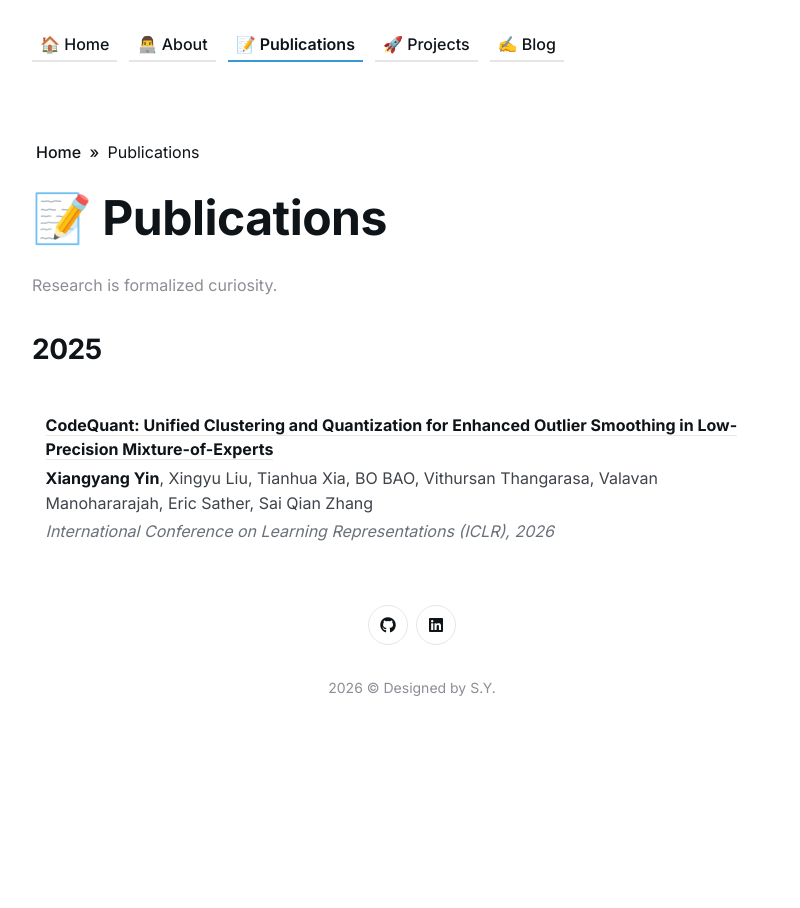
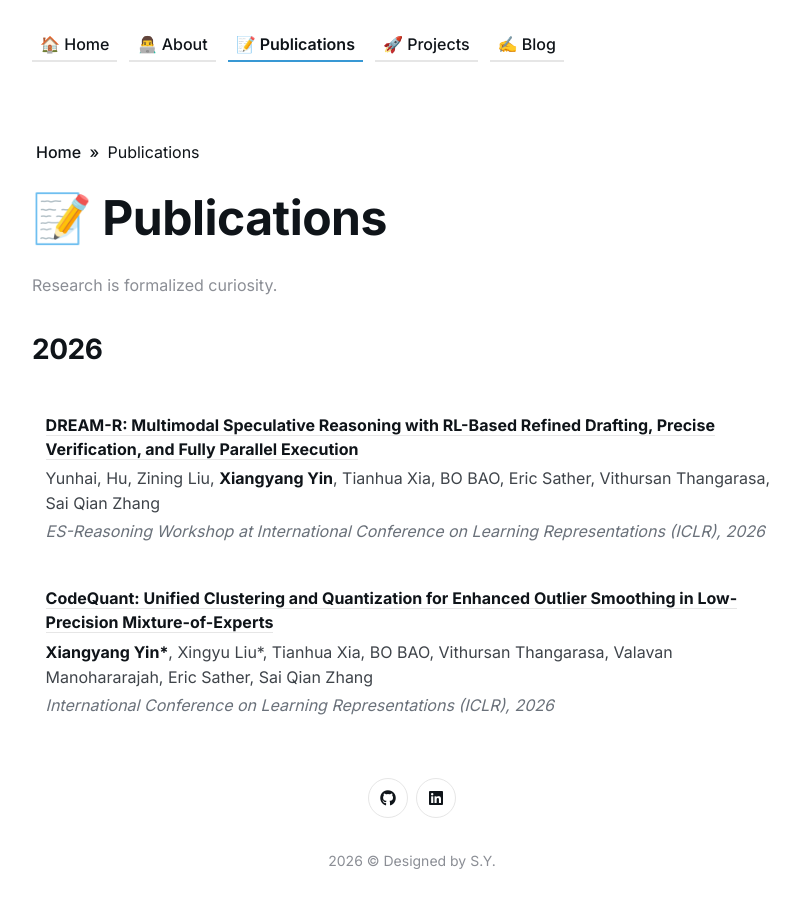
Before and after one commit to shawnyin128/shawnyin128.github.io, a Jekyll site: the page built from _pages/publication.md, in a window 1280 px wide, cut to the strip 324-1245 px from the top of the page. Shown: the top 908 px of the strip, without its empty margins (228-1028 px from the left). Built offline with Jekyll 4.4.1, drawn with Linux system fonts in a browser that asks for light colours; before the commit the page ends 1071 px from its top, so only the background shows below that.

```diff
--- a/_data/settings.yml
+++ b/_data/settings.yml
@@ -65,6 +65,8 @@ testimonials:
   testimonials_description:
 
 testimonial_items:
+  - name: "Mar 2026"
+    content: "A speculative reasoning paper (DREAM-R) I contribute has been accepted by ES-Reasoning Workshop @ ICLR 2026"
   - name: "Jan 2026"
     content: "My paper CodeQuant has been accepted by ICLR 2026!"
   - name: "May 2025"
--- a/_pages/publication.md
+++ b/_pages/publication.md
@@ -7,21 +7,35 @@ image:
 page_cover: '/images/header/pub_cover.jpg'
 ---
 
-## **2025**
+## **2026**
 <div class="publications-grid">
 
-  <div class="publication-card">
-    <div class="publication-title">
-      <a href="">
-        <strong>CodeQuant: Unified Clustering and Quantization for Enhanced Outlier Smoothing in Low-Precision Mixture-of-Experts</strong>
-      </a>
-    </div>
-    <div class="publication-authors">
-      <strong>Xiangyang Yin</strong>, Xingyu Liu, Tianhua Xia, BO BAO, Vithursan Thangarasa, Valavan Manohararajah, Eric Sather, Sai Qian Zhang
-    </div>
-    <div class="publication-conference">
-      International Conference on Learning Representations (ICLR), 2026
-    </div>
-  </div>
+<div class="publication-card">
+<div class="publication-title">
+  <a href="">
+    <strong>DREAM-R: Multimodal Speculative Reasoning with RL-Based Refined Drafting, Precise Verification, and Fully Parallel Execution</strong>
+  </a>
+</div>
+<div class="publication-authors">
+  Yunhai, Hu, Zining Liu, <strong>Xiangyang Yin</strong>, Tianhua Xia, BO BAO, Eric Sather, Vithursan Thangarasa, Sai Qian Zhang
+</div>
+<div class="publication-conference">
+  ES-Reasoning Workshop at International Conference on Learning Representations (ICLR), 2026
+</div>
+</div>
+
+<div class="publication-card">
+<div class="publication-title">
+  <a href="">
+    <strong>CodeQuant: Unified Clustering and Quantization for Enhanced Outlier Smoothing in Low-Precision Mixture-of-Experts</strong>
+  </a>
+</div>
+<div class="publication-authors">
+  <strong>Xiangyang Yin*</strong>, Xingyu Liu*, Tianhua Xia, BO BAO, Vithursan Thangarasa, Valavan Manohararajah, Eric Sather, Sai Qian Zhang
+</div>
+<div class="publication-conference">
+  International Conference on Learning Representations (ICLR), 2026
+</div>
+</div>
 
 </div>
```
Also changed, not shown: _pages/about.md (+7 -0 lines).
